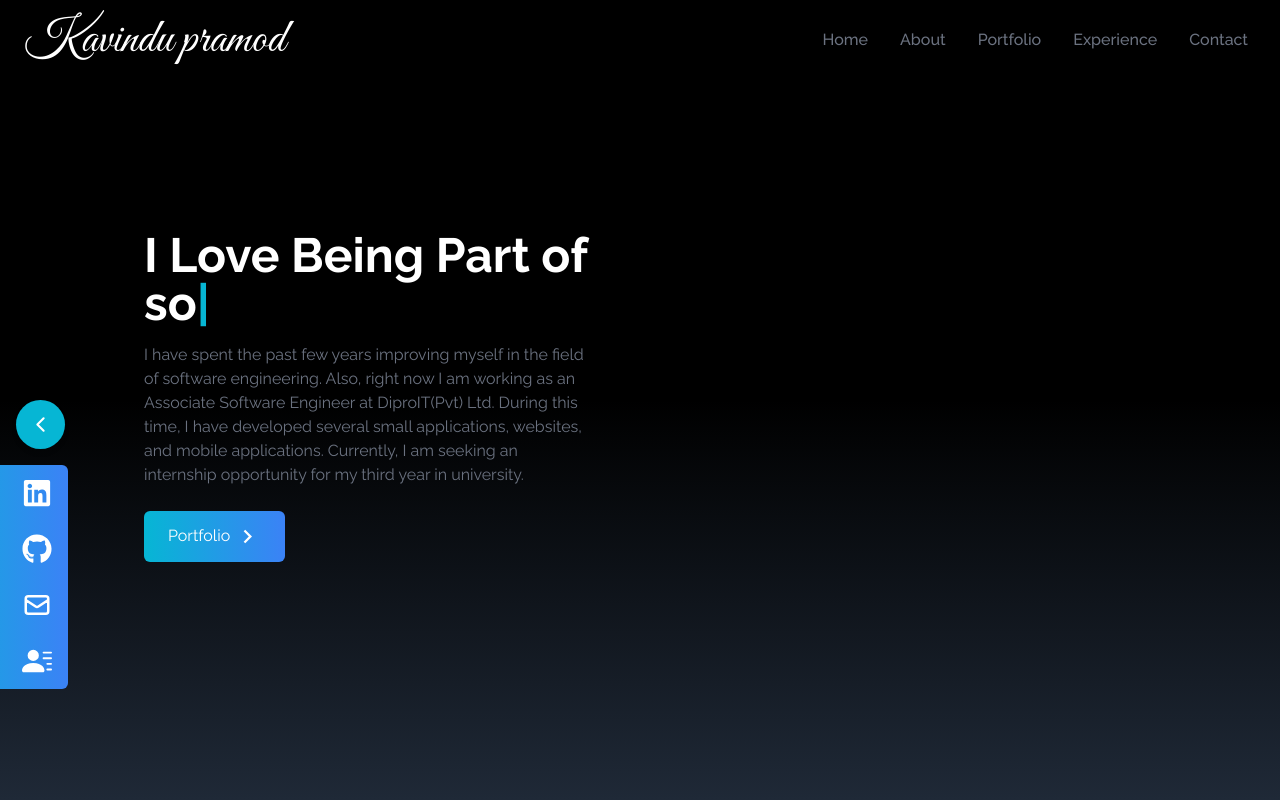
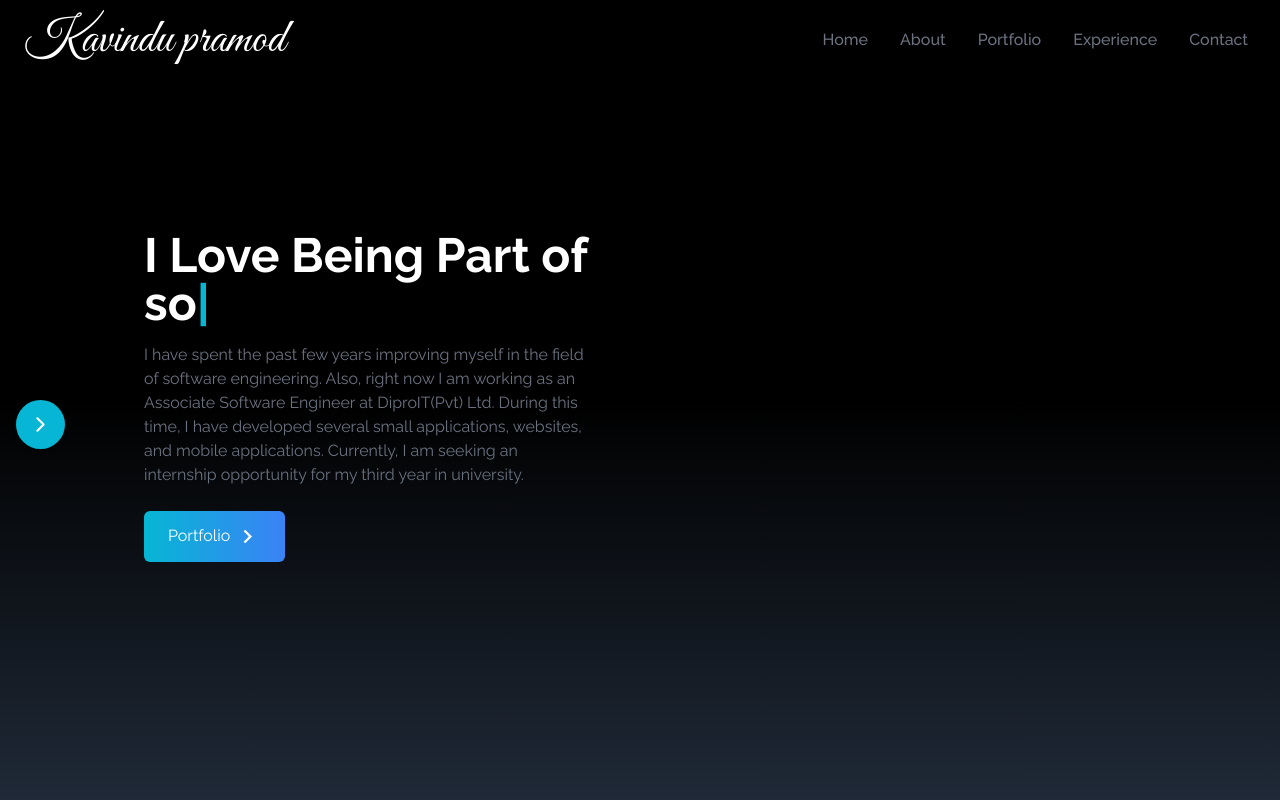
Before and after one commit to KavinduPramod/portfolio, a React (Create React App) app: page / in a window 1280 px wide. Shown: the top 800 px of the page. Built offline with nearby package versions, Linux system fonts and the light colour scheme; the HTML template or start-up script is replaced by a standard one.

Commit message:
Update initial state of SocialLinks component to start folded

```diff
--- a/src/components/SocialLinks.jsx
+++ b/src/components/SocialLinks.jsx
@@ -5,7 +5,7 @@ import { BsFillPersonLinesFill } from 'react-icons/bs';
 import { FiChevronLeft, FiChevronRight } from 'react-icons/fi'; // Importing left and right arrows
 
 const SocialLinks = () => {
-  const [isOpen, setIsOpen] = useState(true); // State to track if links are open or folded
+  const [isOpen, setIsOpen] = useState(false); // State to track if links are open or folded
 
   const links = [
     {
```
